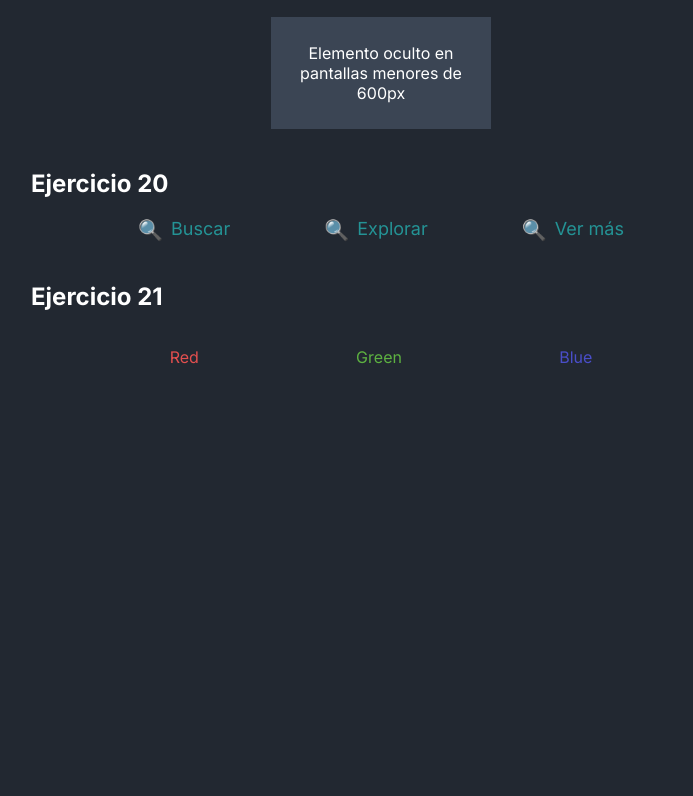
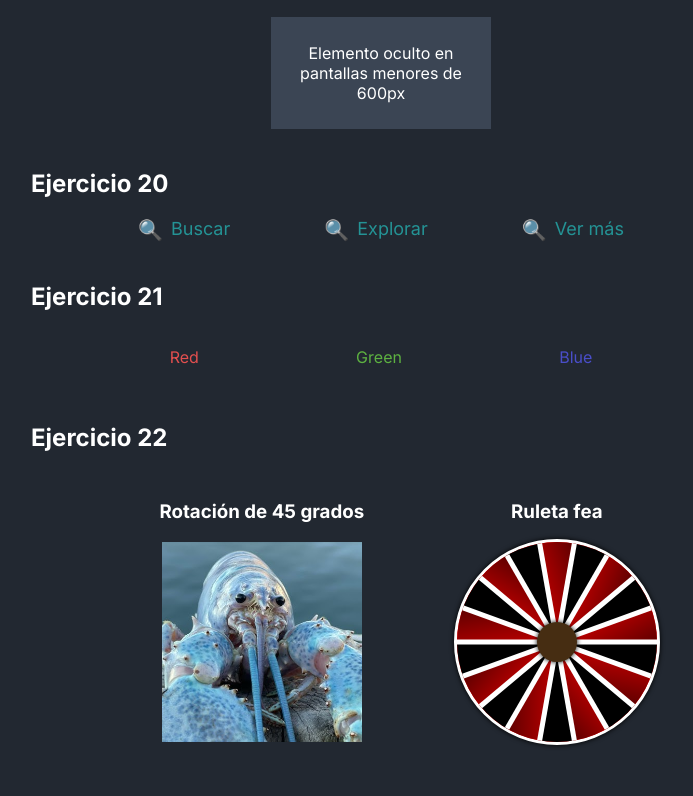
Before and after one commit to alxndrrjs/repo-tajamar-css-1, a plain HTML site: page index.html in a window 1280 px wide. Shown: the part 2991-3787 px from the top of the page, without its empty margins (259-952 px from the left). Before the commit the page ends 3414 px from the top, so only its background shows below. Drawn offline with Linux system fonts and the light colour scheme.

Commit message:
Transformaciones 2D

```diff
--- a/index.html
+++ b/index.html
@@ -233,7 +233,7 @@
         <div class="btns">
             <button class="btn-trans-clr">Cambiar de color</button>
 
-            <button class="btn-trans"><span>Cambiar de color y texto</span></button>
+            <button class="btn-trans"><span>Michael Jackson</span></button>
         </div>
         <br>
 
@@ -273,6 +273,67 @@
         </div>
         <br>
 
+        <!-- 22. Transformaciones 2D -->
+        <h2 class="subt">Ejercicio 22</h2>
+
+        <div class="btns">
+            <section style="text-align: center;">
+                <h3 class="subt-sect">Rotación de 45 grados</h3>
+                <div>
+                    <img class="lobster-rotate" src="imgs/blue-lobster.jpg" alt="">
+                </div>
+            </section>
+            <section>
+                <h3 class="subt-sect">Ruleta fea</h3>
+                <div id="rulet-fea">
+                    <div id="ruleta">
+                        <div id="sectores">
+                            <div></div>
+                            <div></div>
+                            <div></div>
+                            <div></div>
+                            <div></div>
+                            <div></div>
+                            <div></div>
+                            <div></div>
+                            <div></div>
+                            <div></div>
+                            <div></div>
+                            <div></div>
+                            <div></div>
+                            <div></div>
+                            <div></div>
+                            <div></div>
+                            <div></div>
+                            <div></div>
+                        </div>
+                        <div id="divisores">
+                            <div></div>
+                            <div></div>
+                            <div></div>
+                            <div></div>
+                            <div></div>
+                            <div></div>
+                            <div></div>
+                            <div></div>
+                            <div></div>
+                            <div></div>
+                            <div></div>
+                            <div></div>
+                            <div></div>
+                            <div></div>
+                            <div></div>
+                            <div></div>
+                            <div></div>
+                            <div></div>
+                        </div>
+                    </div>
+                </div>
+            </section>
+        </div>
+        <br>
+
+
     </main>
 </body>
 </html>
--- a/styles.css
+++ b/styles.css
@@ -10,6 +10,20 @@
     --color-pri: #e24f4f;
     --color-sec: #5db141;
     --color-ter: #4a4ec9;
+
+    /* Variables para la ruleta */
+    --top: 20px;
+    --left: 20px;
+    --tamano: 200px;
+    --tamano-border: 100px;
+    --tamano-centro: 300px;
+    --grados: 20deg;
+    --rotacion: 0deg;
+    --color-impar: rgb(190, 0, 0);
+    --color-par: rgb(0, 0, 0);
+    --color-borde: #ffffff;
+    --color-centro: rgb(70, 45, 18);
+    --color-divisor: rgb(255, 255, 255);
 }
 
 
@@ -346,14 +360,14 @@ todo para que al final la solución sea mucho más sencilla. Solo por el chiste
     padding: 10px;
 }
 
-/* 17.1. Cambio de color y texto en un botón */
+/* 17.1. Propiedades de botón Michael Jackson */
 .btn-trans {
     padding: 10px 20px;
     font-size: 16px;
     cursor: pointer;
     border: 2px solid transparent;
-    background-color: #116D6E;
-    color: white;
+    background-color: #000000;
+    color: rgb(255, 255, 255);
     position: relative;
     transition: all 1s ease;
 }
@@ -364,7 +378,7 @@ todo para que al final la solución sea mucho más sencilla. Solo por el chiste
 }
 
 .btn-trans:hover {
-    background-color: #321E1E;
+    background-color: #ffffff;
 }
 
 .btn-trans:hover span {
@@ -372,13 +386,13 @@ todo para que al final la solución sea mucho más sencilla. Solo por el chiste
 }
 
 .btn-trans::after {
-    content: "Color y texto cambiado";
+    content: "Michael Jackson";
     display: inline;
     position: absolute;
     top: 50%;
-    left: 23%;
-    transform: translate(-3%, -50%);
-    color: white;
+    left: 30%;
+    transform: translate(-4.5%, -50%);
+    color: rgb(0, 0, 0);
     opacity: 0;
     transition: opacity 1s ease-in-out;
 }
@@ -466,6 +480,15 @@ todo para que al final la solución sea mucho más sencilla. Solo por el chiste
     .absoluto {
         top: 2398px;
     }
+
+    .btns {
+        display: flex;
+        flex-direction: column;
+    }
+
+    .ico-enlace {
+        font-size: 16px !important;
+    }
 }
 
 @media (max-width: 542px) {
@@ -533,6 +556,123 @@ todo para que al final la solución sea mucho más sencilla. Solo por el chiste
     color: var(--color-ter);
 }
 
+/* 22.1. Content rotate*/
+/* .cont-rotate {
+    display: grid;
+    grid-template-columns: repeat(2, auto);
+    gap: 20px;
+    margin: 0;
+    width: 95%;
+} */
+
+/* Propiedades de ruleta fea */
+#rulet-fea {
+    position: relative;
+    height: 200px;
+    display: flex;
+    justify-content: center;
+    align-items: center;
+}
+
+.subt-sect {
+    font-family: 'Inter';
+    text-align: center;
+    color: white;
+}
+
+#ruleta {
+    position: absolute;
+    display: flex;
+    justify-content: center;
+    align-items: center;
+    width: var(--tamano);height: var(--tamano);
+    background-color: red;
+    border-radius: 50%;
+    border: calc(var(--tamano-border)/30) solid var(--color-borde);
+    will-change: transform;transition: transform 10s cubic-bezier(0,0,0.3,1);
+    transform: rotate(var(--rotacion));
+    box-shadow: 0px 0px calc(var(--tamano-border)/20) black;
+}
+
+#ruleta:hover {
+  --rotacion: 4000deg;
+}
+
+#ruleta:after {
+  position: absolute;
+  width: calc(var(--tamano-centro)/7.5);height: calc(var(--tamano-centro)/7.5);
+  top: 50%;left: 50%;
+  transform: translate(-50%,-50%);
+  content: "";
+  background-color: var(--color-centro);
+  border-radius: 50%;
+  box-shadow: 0px 0px calc(var(--tamano-border)/20) black;
+}
+
+#divisores div {
+  position: absolute;
+  width: calc(var(--tamano)/40);height: calc(var(--tamano)/2);
+  background-color: var(--color-divisor);
+  transform-origin: 0 0;
+  transform: rotate(calc(var(--grados) / 2 + var(--grados) * var(--posicion))) translate(-50%,-100%);
+}
+
+#sectores {
+  position: absolute;
+  width: var(--tamano);height: var(--tamano);
+  border-radius: 50%;
+  overflow: hidden;
+}
+
+#sectores div {
+  position: absolute;
+  top: 0%;left: 50%;
+  width: calc(var(--tamano)/2);height: calc(var(--tamano)/2);
+  transform-origin: 0% 100%;
+  transform: rotate(calc(-90deg + var(--grados) / 2 + var(--grados) * var(--posicion))) skew(calc((90deg - var(--grados)) * -1));
+}
+#sectores div::before {
+  position: absolute;
+  width: inherit;height: inherit;
+  border-radius: 0 100% 0 0;
+  background-image: linear-gradient(45deg,var(--color-impar),black);
+  content: "";
+  transform-origin: 0% 100%;
+  transform: skew(90deg - var(--grados));
+}
+#ruleta div:nth-child(even)::before {
+  background-image: linear-gradient(45deg,var(--color-par),black);
+}
+
+div:nth-child(1) {--posicion: 0}
+div:nth-child(2) {--posicion: 1}
+div:nth-child(3) {--posicion: 2}
+div:nth-child(4) {--posicion: 3}
+div:nth-child(5) {--posicion: 4}
+div:nth-child(6) {--posicion: 5}
+div:nth-child(7) {--posicion: 6}
+div:nth-child(8) {--posicion: 7}
+div:nth-child(9) {--posicion: 8}
+div:nth-child(10) {--posicion: 9}
+div:nth-child(11) {--posicion: 10}
+div:nth-child(12) {--posicion: 11}
+div:nth-child(13) {--posicion: 12}
+div:nth-child(14) {--posicion: 13}
+div:nth-child(15) {--posicion: 14}
+div:nth-child(16) {--posicion: 15}
+div:nth-child(17) {--posicion: 16}
+div:nth-child(18) {--posicion: 17}
+
+/* 22.2. Propiedades de Blue lobster */
+.lobster-rotate {
+    width: 200px;
+    height: 200px;
+    object-fit: cover;
+}
+
+.lobster-rotate:hover {
+    transform: rotate(45deg);
+}
 
 .titulo {
     /* text-align: center; */
```
Also changed, not shown: imgs/blue-lobster.jpg (added).
